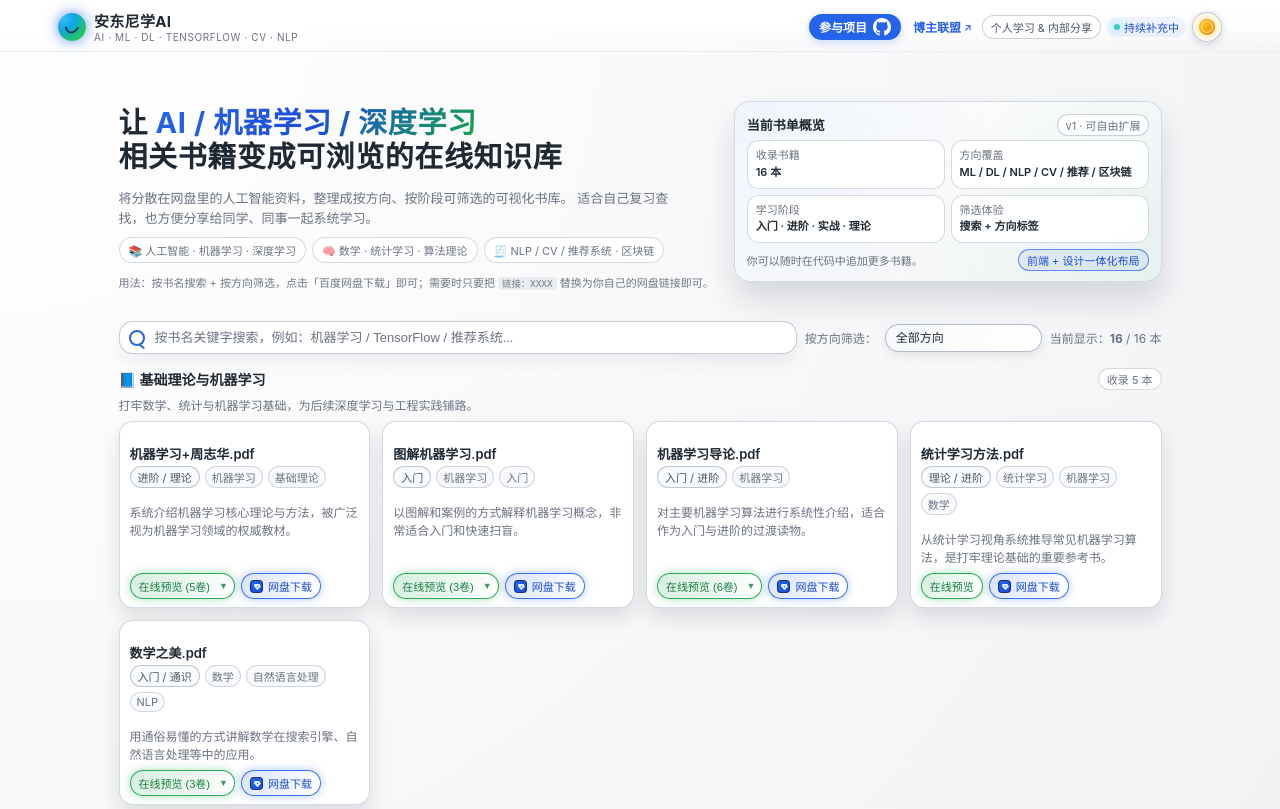
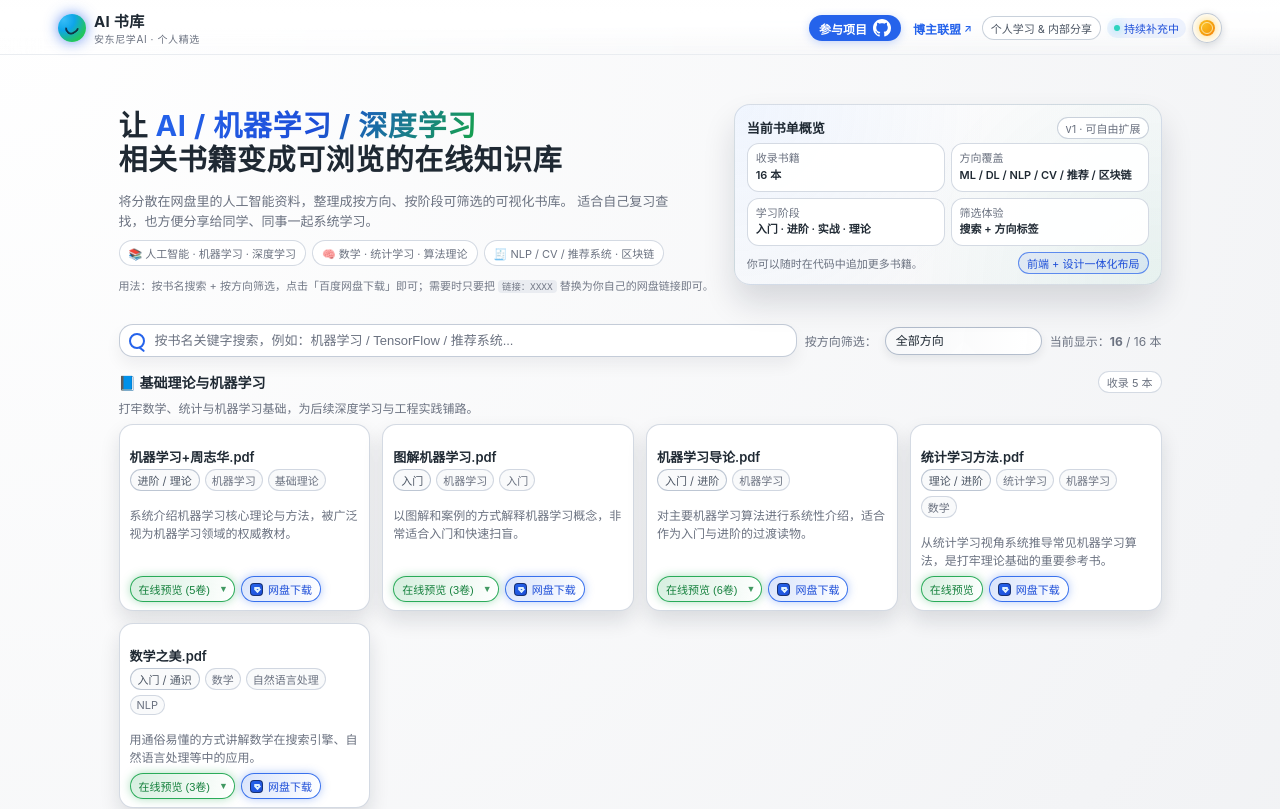
Before and after one commit to TUARAN/AI-Learning-Library, a React (Vite) app: page / in a window 1280 px wide. Shown: the top 809 px of the page. Built offline with nearby package versions, Linux system fonts and the light colour scheme.

Commit message:
UI: Update brand header to 'AI Library' with 'Anthony Learns AI' as subtitle; Feat: Enable split PDF preview for Python Data Analysis and Image Processing books

```diff
--- a/src/App.jsx
+++ b/src/App.jsx
@@ -340,8 +340,8 @@ function App() {
           <div className="brand">
             <div className="brand-logo" />
             <div>
-              <div className="brand-text-title">安东尼学AI</div>
-              <div className="brand-text-sub">AI · ML · DL · TensorFlow · CV · NLP</div>
+              <div className="brand-text-title">AI 书库</div>
+              <div className="brand-text-sub">安东尼学AI · 个人精选</div>
             </div>
           </div>
           <div className="nav-right">
```
